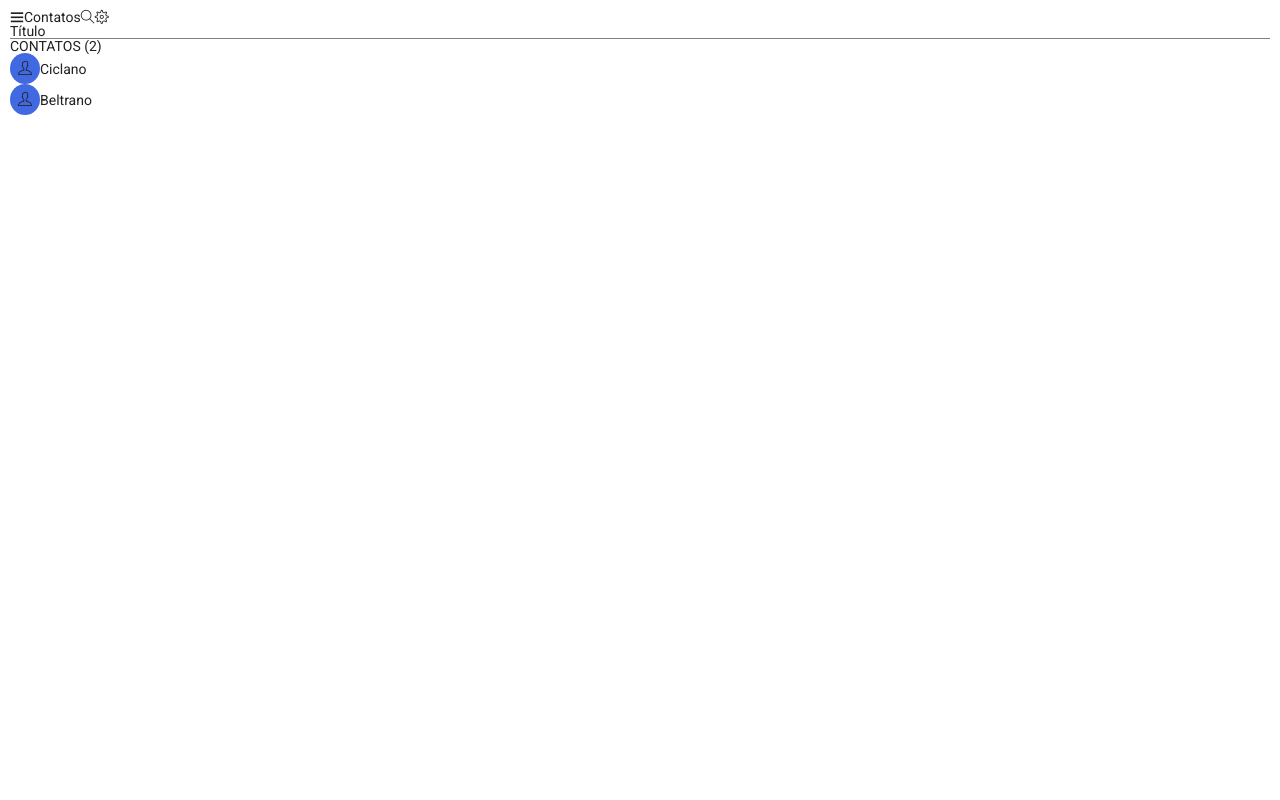
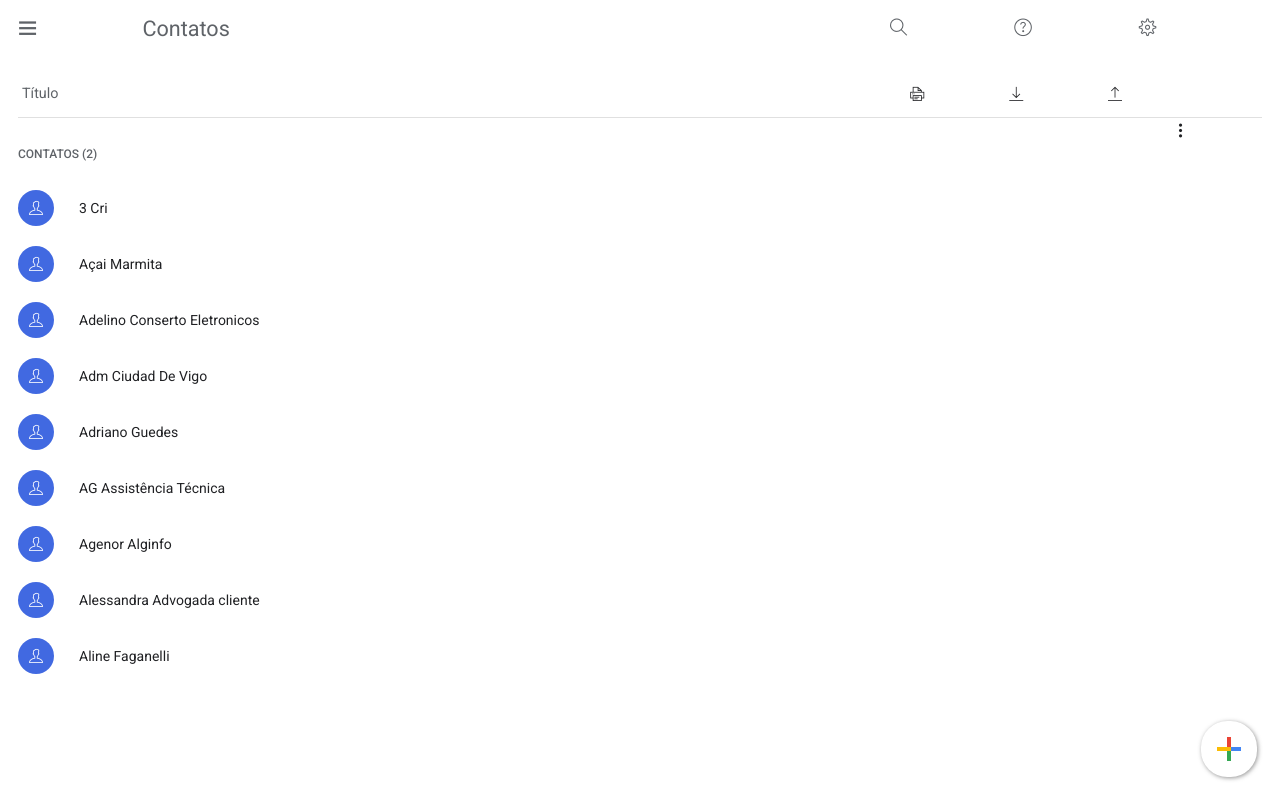
Before and after one commit to felipeteixeirams/agenda-de-contatos, a website: page public/index.html in a window 1280 px wide. Drawn offline with Linux system fonts and the light colour scheme.

Commit message:
Frontend da pagina inicial

```diff
--- /dev/null
+++ b/public/css/all.css
@@ -0,0 +1,48 @@
+
+/**
+* CSS Reset
+*/
+
+html, body, div, span, applet, object, iframe,
+h1, h2, h3, h4, h5, h6, p, blockquote, pre,
+a, abbr, acronym, address, big, cite, code,
+del, dfn, em, img, ins, kbd, q, s, samp,
+small, strike, strong, sub, sup, tt, var,
+b, u, i, center,
+dl, dt, dd, ol, ul, li,
+fieldset, form, label, legend,
+table, caption, tbody, tfoot, thead, tr, th, td,
+article, aside, canvas, details, embed,
+figure, figcaption, footer, header, hgroup,
+menu, nav, output, ruby, section, summary,
+time, mark, audio, video {
+	margin: 0;
+	padding: 0;
+	border: 0;
+	font-size: 100%;
+	font: inherit;
+	vertical-align: baseline;
+}
+/* HTML5 display-role reset for older browsers */
+article, aside, details, figcaption, figure,
+footer, header, hgroup, menu, nav, section {
+	display: block;
+}
+body {
+	line-height: 1;
+}
+ol, ul {
+	list-style: none;
+}
+blockquote, q {
+	quotes: none;
+}
+blockquote:before, blockquote:after,
+q:before, q:after {
+	content: '';
+	content: none;
+}
+table {
+	border-collapse: collapse;
+	border-spacing: 0;
+}
--- a/public/css/style.css
+++ b/public/css/style.css
@@ -1,63 +1,13 @@
 @import url('https://fonts.googleapis.com/css2?family=Roboto:wght@300;400;500;700;900&display=swap');
 
-/**
-* CSS Reset
-*/
-
-html, body, div, span, applet, object, iframe,
-h1, h2, h3, h4, h5, h6, p, blockquote, pre,
-a, abbr, acronym, address, big, cite, code,
-del, dfn, em, img, ins, kbd, q, s, samp,
-small, strike, strong, sub, sup, tt, var,
-b, u, i, center,
-dl, dt, dd, ol, ul, li,
-fieldset, form, label, legend,
-table, caption, tbody, tfoot, thead, tr, th, td,
-article, aside, canvas, details, embed,
-figure, figcaption, footer, header, hgroup,
-menu, nav, output, ruby, section, summary,
-time, mark, audio, video {
-	margin: 0;
-	padding: 0;
-	border: 0;
-	font-size: 100%;
-	font: inherit;
-	vertical-align: baseline;
-}
-/* HTML5 display-role reset for older browsers */
-article, aside, details, figcaption, figure,
-footer, header, hgroup, menu, nav, section {
-	display: block;
-}
-body {
-	line-height: 1;
-}
-ol, ul {
-	list-style: none;
-}
-blockquote, q {
-	quotes: none;
-}
-blockquote:before, blockquote:after,
-q:before, q:after {
-	content: '';
-	content: none;
-}
-table {
-	border-collapse: collapse;
-	border-spacing: 0;
+:root{
+    --grey-black: #202124;
+	--grey-medium: #5F6368;
+	--grey-ligth: #e9e9e9;
 }
 
 /**
-* Variables
-*/
-
-:root{
-    --grey-black: #202124
-}
-
-/**
-* Common Style
+* General Style
 */
 
 body {
@@ -67,23 +17,172 @@ body {
     color: var(--grey-black);
 }
 
-nav, li {
-    display: flex;
-    flex-wrap: nowrap;
-    align-items: center;
+h1, h2, h3, h4, h5, h6 {
+	color: var(--grey-medium);
 }
 
+h1 {
+	font-size: 1.35rem;
+}
+
+h2 {
+	font-size: 1.25rem;
+}
+
+h3 {
+	font-size: 1.20rem;
+}
+
+h4 {
+	font-size: 1.15rem;
+}
+
+h5 {
+	font-size: 1rem;
+}
+
+h6 {
+	font-size: .9rem;
+}
+
+
+
 .container {
-    padding: 10px;
+    padding: 18px;
+}
+
+
+
+/**
+* Buttons
+*/
+
+#btn-add {
+	display:inline;
+	position: fixed;
+	bottom: 23px;
+	right: 23px;
+	padding: 16px;
+
+	background-color: white;
+	border: 1px solid rgba(rgba(59, 59, 59, 0.671), green, blue, alpha);
+	border-radius: 47%;
+	box-shadow: 1px 1px 4px rgba(116, 116, 116, 0.753);
+}
+
+#btn-add td {
+	width: 10px;
+	height: 10px;
+}
+
+#btn-add tr:first-child > td:first-of-type {
+	border-right: 4px solid #ea4335;
+	border-bottom: 4px solid #fbbc05;
+}
+
+#btn-add tr:last-child > td:last-of-type {
+	border-top: 4px solid #4285f4;
+	border-left: 4px solid #34a853;
+}
+
+#btn-add:active {
+	background-color: dimgray;
+}
+
+/**
+* Navigation and Header
+*/
+
+nav {
+	margin-bottom: 50px;
+}
+
+nav,
+header {
+	display: flex;
+	flex-wrap: nowrap;
+	align-items: center;
+}
+
+nav i {
+	min-width: 10%;
+
+	color: var(--grey-medium);
+	font-size: 1.1rem;
+	text-align: center;
+}
+nav :first-child {
+	font-size: 1.2rem;
+	text-align: left;
+}
+
+nav :nth-child(2) {
+	min-width: 55%;
+	padding-right: 10px;
+	margin-bottom: -3px;
+
+	text-align: left;
 }
 
 header {
-    border-bottom: 1px solid grey;
+	box-sizing: border-box;
+	padding: 0px 4px 15px;
+	margin-bottom: 20px;
+
+	border-bottom: 1px solid rgba(0,0,0,.12);
+}
+
+header :not(:first-child) {
+	min-width: 8%;
+	text-align: right;
+}
+
+header :first-child {
+	min-width: 65%;
+}
+
+header :last-child {
+	margin-left: 9px;
+	margin-top: -13px;
+	transform: rotate(90deg);
+}
+
+
+
+/**
+* Main Content
+*/
+
+main h6 {
+	padding: 10px 0 10px;
+}
+
+ul#contatos li {
+	margin: .3rem 0;
+
+	margin: 20px 0;
+	display: flex;
+	flex-wrap: nowrap;
+	align-items: center;
+}
+
+main h6 {
+	font-size: 0.75rem;
+	font-weight: 500;
 }
 
 .avatar {
+	display: flex;
+	justify-content: center;
+	align-items: center;
+	min-width: 36px;
+	min-height: 36px;
+
+    border-radius: 50%;
     background-color: royalblue;
-    padding: 8px;
-    border-radius: 50%;
+	color: white;
+}
 
+div.avatar {
+	margin-right: 25px;
 }
--- a/public/index.html
+++ b/public/index.html
@@ -6,6 +6,7 @@
     <meta name="viewport" content="width=device-width, initial-scale=1.0">
     <title>Meus Contatos</title>
 
+    <link rel="stylesheet" href="./css/all.css">
     <link rel="stylesheet" href="./css/style.css">
     <link rel="stylesheet" href="./fonts/themify/themify-icons.css">
 </head>
@@ -15,20 +16,44 @@
             <i class="ti-menu"></i>
             <h1>Contatos</h1>
             <i class="ti-search"></i>
+            <i class="ti-help-alt"></i>
             <i class="ti-settings"></i>
         </nav>
 
-        <div>
-            <header>
-                <h2>Título</h2>
-            </header>
-            <main>
-                <h2>CONTATOS (2)</h2>
-                <ul>
-                    <li><div class="avatar"><i class="ti-user"></i></div>Ciclano</li>
-                    <li><div class="avatar"><i class="ti-user"></i></div>Beltrano</li>
-                </ul>
-            </main>
+        <header>
+            <h6>Título</h6>
+            <i class="ti-printer"></i>
+            <i class="ti-download"></i>
+            <i class="ti-upload"></i>
+            <i class="ti-more-alt"></i>
+        </header>
+
+        <main>
+            <h6>CONTATOS (2)</h6>
+            <ul id="contatos">
+                <li><div class="avatar"><i class="ti-user"></i></div>3 Cri</li>
+                <li><div class="avatar"><i class="ti-user"></i></div>Açai Marmita</li>
+                <li><div class="avatar"><i class="ti-user"></i></div>Adelino Conserto Eletronicos</li>
+                <li><div class="avatar"><i class="ti-user"></i></div>Adm Ciudad De Vigo</li>
+                <li><div class="avatar"><i class="ti-user"></i></div>Adriano Guedes</li>
+                <li><div class="avatar"><i class="ti-user"></i></div>AG Assistência Técnica</li>
+                <li><div class="avatar"><i class="ti-user"></i></div>Agenor Alginfo</li>
+                <li><div class="avatar"><i class="ti-user"></i></div>Alessandra Advogada cliente</li>
+                <li><div class="avatar"><i class="ti-user"></i></div>Aline Faganelli</li>
+            </ul>
+        </main>
+
+        <div id="btn-add">
+            <table>
+                <tr>
+                    <td></td>
+                    <td></td>
+                </tr>
+                <tr>
+                    <td></td>
+                    <td></td>
+                </tr>
+            </table>
         </div>
     </div>
 
```
Also changed, not shown: public/cadastro.html (added), public/novo.html (added).
